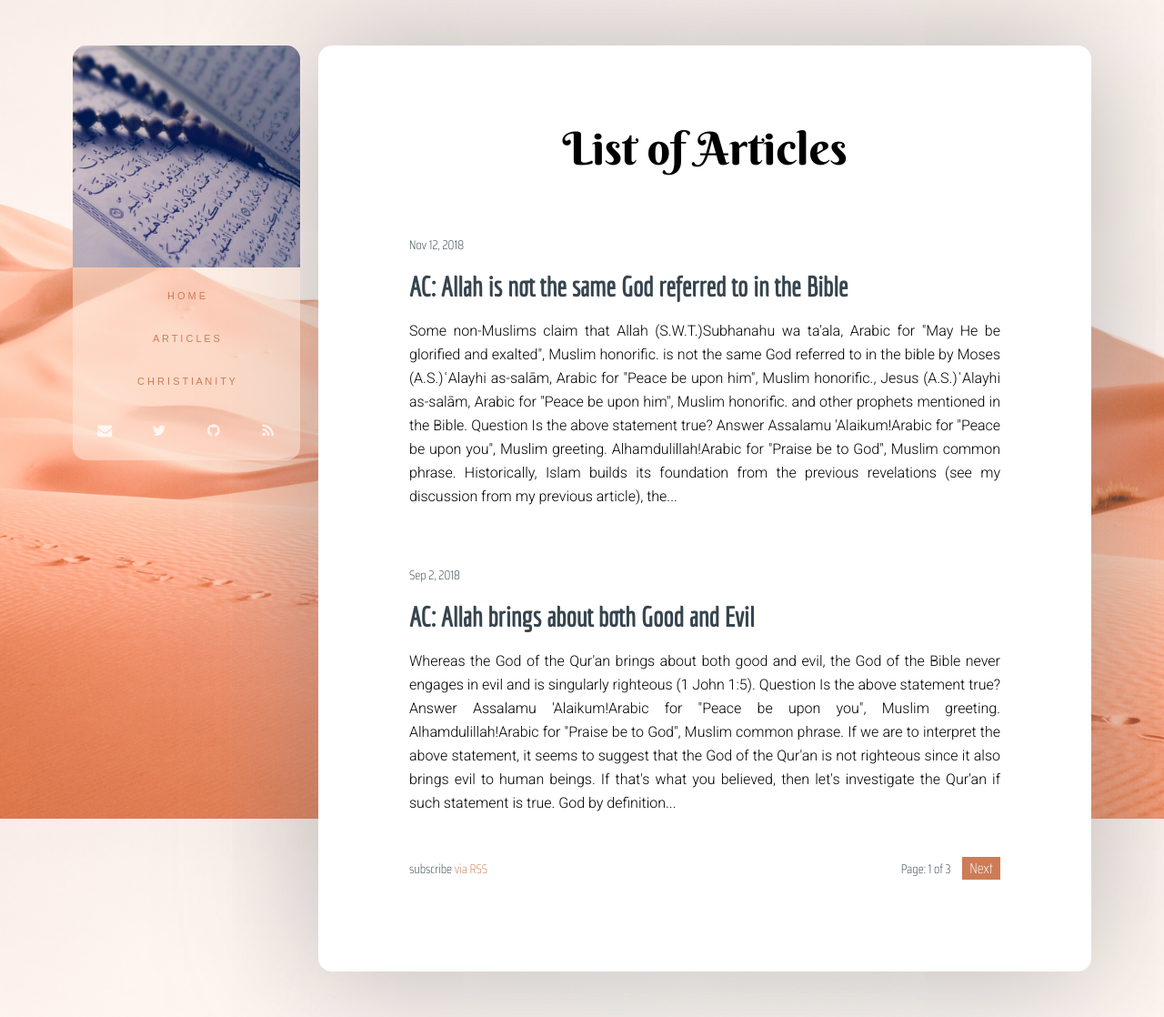
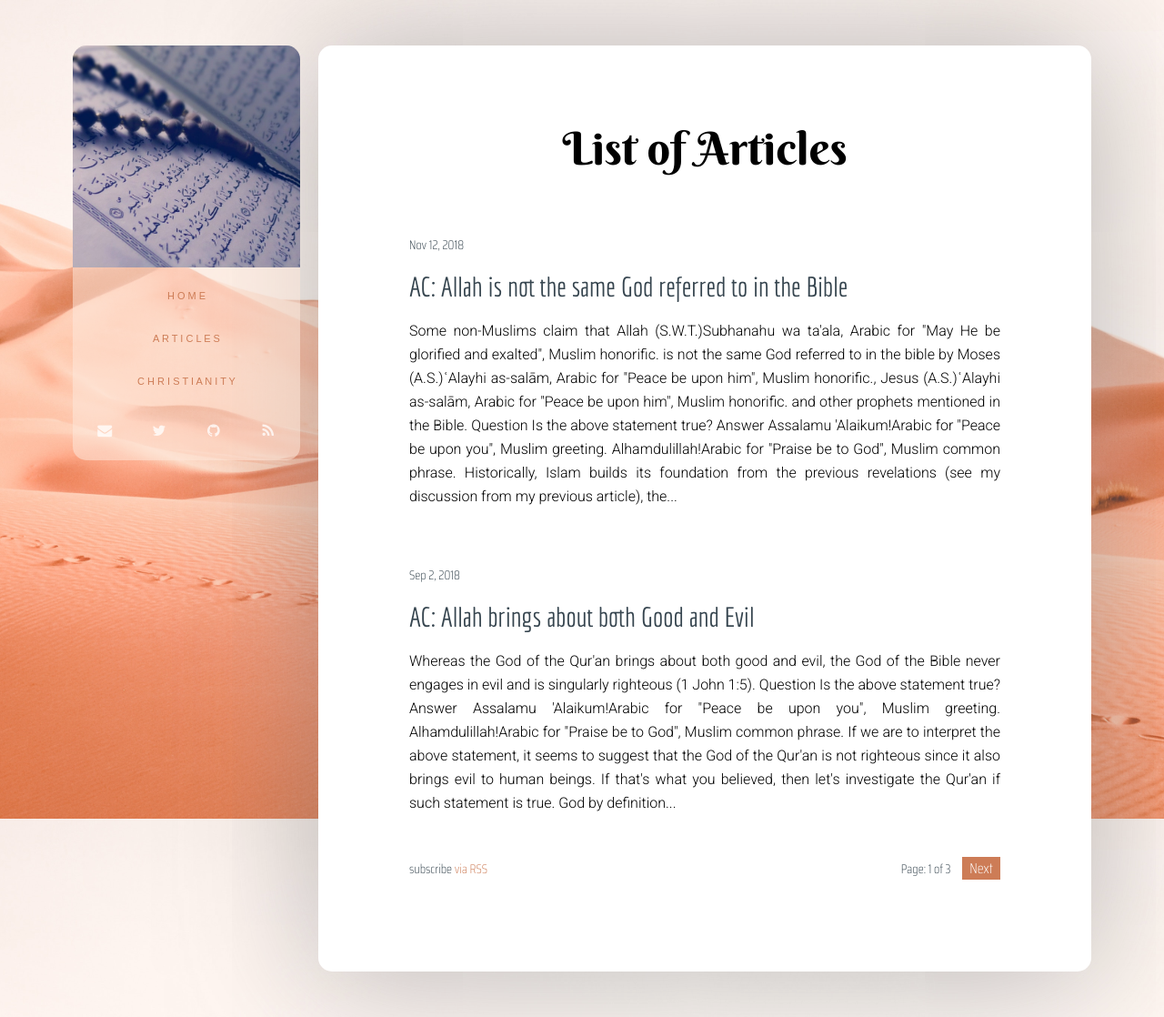
Before and after one commit to learn-islam/learn-islam.github.io, a Jekyll site: the page built from blog/index.html, in a window 1280 px wide and 1118 px high. Shown: the whole window at 91% size. Built offline with Jekyll 4.4.1, drawn with Linux system fonts in a browser that asks for light colours; nearby versions of some CDN libraries; some web fonts are replaced; the list of posts is cut into pages by our own code.

Commit message:
updated font weight of the title

```diff
--- a/_sass/stylesheets/partials/_body.scss
+++ b/_sass/stylesheets/partials/_body.scss
@@ -265,7 +265,7 @@ html {
                                 font-size: 23px;
                                 text-decoration:  none;
                                 color: $sb-bg-color;
-                                font-weight: bold;
+                                font-weight: 300;
                                 padding: 10px 0;
                                 margin-bottom: 5px;
                             }
--- a/_sass/stylesheets/partials/_main-content.scss
+++ b/_sass/stylesheets/partials/_main-content.scss
@@ -88,6 +88,7 @@
         a.post-link, h1.post-title {
             font-family: $font-post-title-link;
             font-size: 30px;
+            font-weight: 300;
             text-decoration:  none;
             color: $sb-bg-color;
             margin-top: 0;
--- a/assets/main.css
+++ b/assets/main.css
@@ -164,7 +164,7 @@ html {
                 font-size: 23px;
                 text-decoration: none;
                 color: #36454F;
-                font-weight: bold;
+                font-weight: 300;
                 padding: 10px 0;
                 margin-bottom: 5px; }
               html body .outer-wrapper .site-parent-container main.site-main-content article.post div.post-content div.page {
@@ -435,6 +435,7 @@ html {
       html body main.site-main-content a.post-link, html body main.site-main-content h1.post-title {
         font-family: "Economica", sans-serif;
         font-size: 30px;
+        font-weight: 300;
         text-decoration: none;
         color: #36454F;
         margin-top: 0; }
```
Also changed, not shown: 1 other file.
